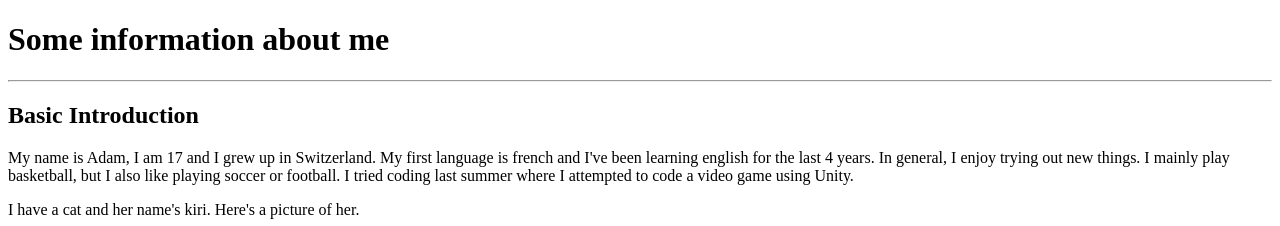
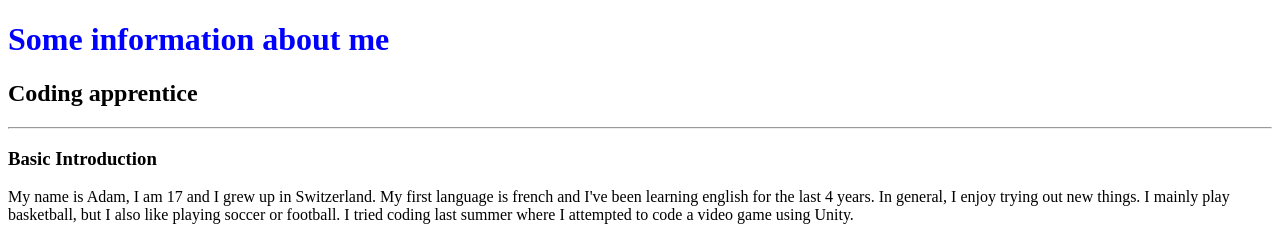
Before and after one commit to AdamAlmahamid/Portfolio, a plain HTML site: page index.html in a window 1280 px wide. Shown: the top 226 px of the page. Drawn offline with Linux system fonts and the light colour scheme.

Commit message:
added css stuff to make the website more stylish

```diff
--- a/index.html
+++ b/index.html
@@ -2,11 +2,17 @@
 <html lang="en-us">
     <head>
         <title>Portfolio Adam Almahamid</title>
+        <style>
+
+        </style>
     </head>
     <body>
-        <h1>Some information about me</h1>
+        <div>
+            <h1 style="color:blue">Some information about me</h1>
+            <h2>Coding apprentice</h2>
+        </div>
         <hr>
-        <h2>Basic Introduction</h2>
+        <h3>Basic Introduction</h3>
         <p>My name is Adam, I am 17 and I grew up in Switzerland. My first language is french and I've been learning english for the last 4 years. In general, I enjoy trying out new things. I mainly play basketball, but I also like playing soccer or football. I tried coding last summer where I attempted to code a video game using Unity.</p>
         <p>I have a cat and her name's kiri. Here's a picture of her. </p>
         <img src="C:\users\Adamounet\Pictures\kiri.jpg" width="350" height="400">
@@ -32,5 +38,7 @@
             <li>Fifa/Madden/2k (even though the more recent ones are kind of bad)</li>
             <li>The Elder Scrolls Online</li>
         </ul>
+        <hr>
+        <p style="color: blue;font-size:30px;">This should be blue and with a font size of 30</p>
     </body>
 </html>
```
